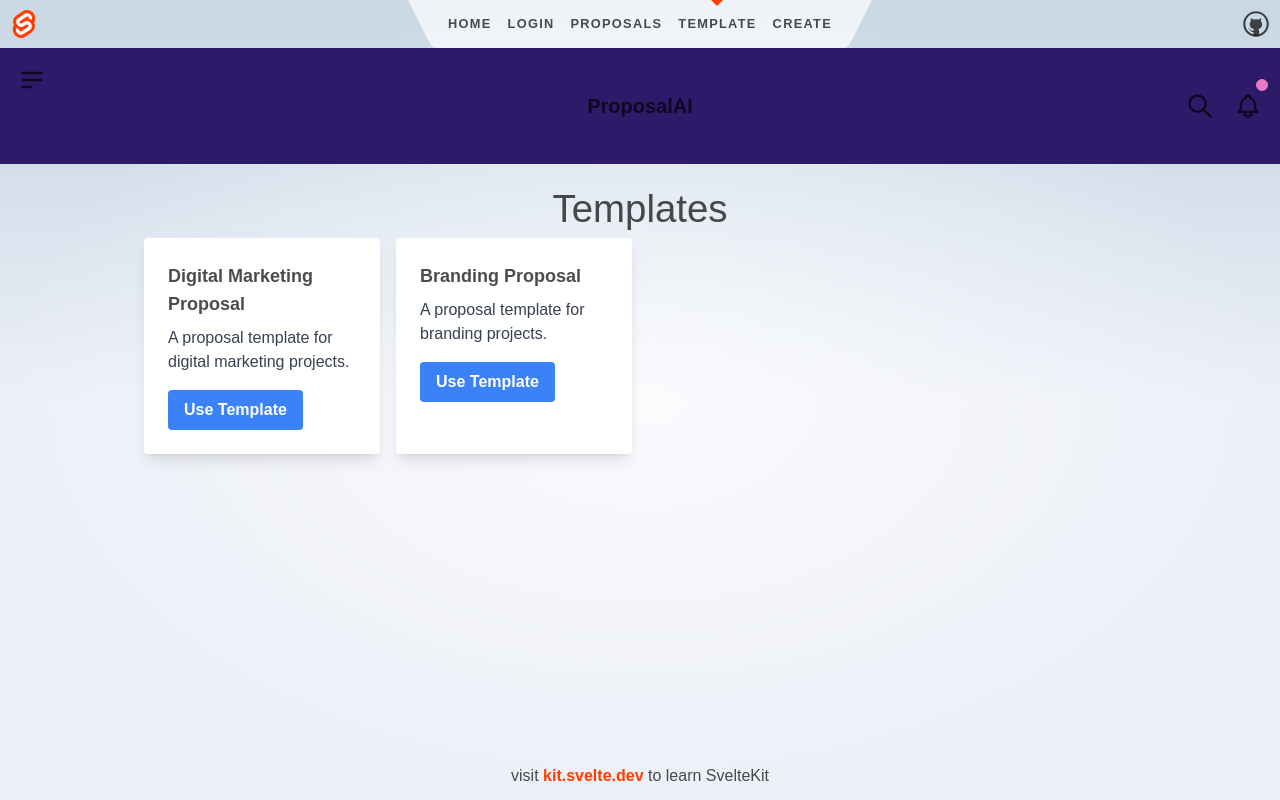
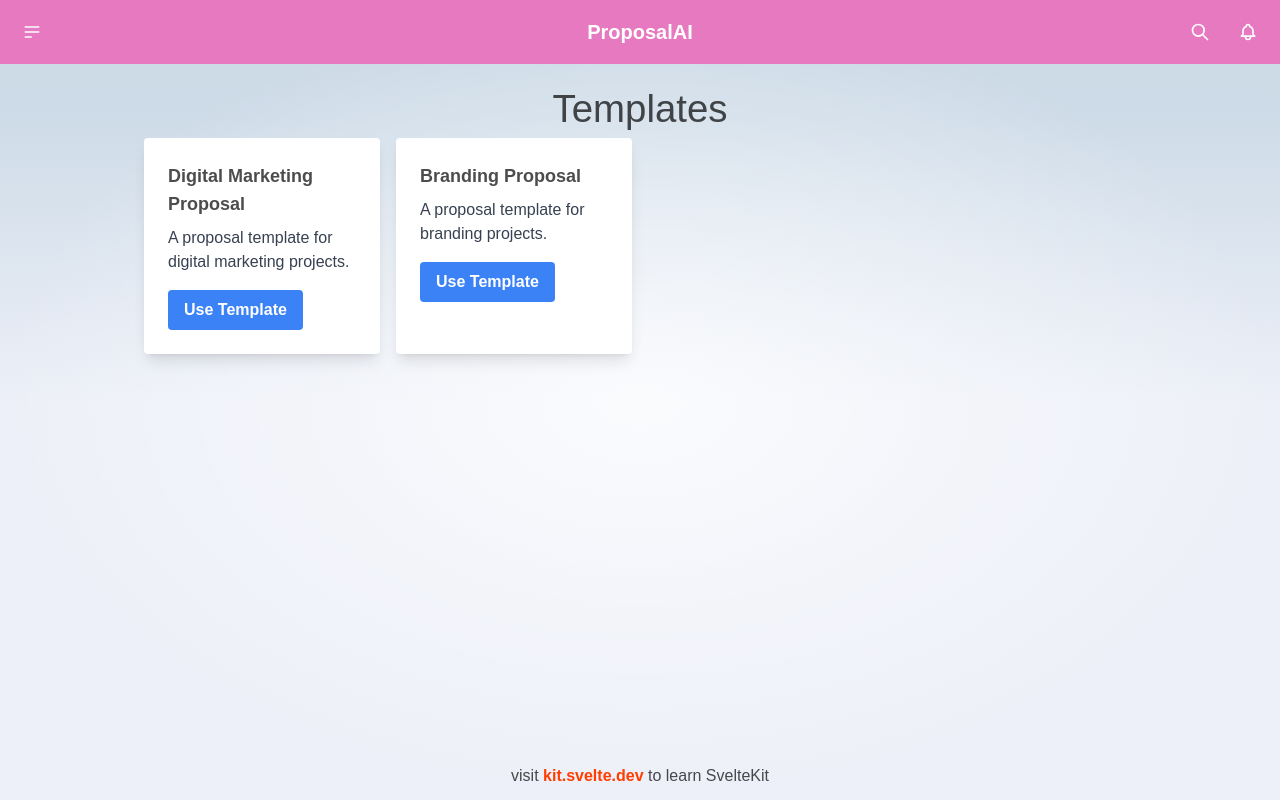
Before and after one commit to TheMattBerman/Svelte-Proposal, a SvelteKit app: page /template in a window 1280 px wide. Built offline with nearby package versions, Linux system fonts and the light colour scheme.

Commit message:
Menu updated

```diff
--- a/src/routes/+page.svelte
+++ b/src/routes/+page.svelte
@@ -7,6 +7,7 @@
 <svelte:head>
 	<title>Home</title>
 	<meta name="description" content="Svelte demo app" />
+  <meta name="viewport" content="width=device-width, initial-scale=1.0">
 </svelte:head>
 
 <section>
--- a/src/routes/Header.svelte
+++ b/src/routes/Header.svelte
@@ -1,22 +1,23 @@
 <script>
 	import { page } from '$app/stores';
+ // import { page as $page } from '$app/stores';
 	import logo from '$lib/images/svelte-logo.svg';
 	import github from '$lib/images/github.svg';
 
-let isDropdownOpen = false;
-  let notificationCount = 0;
+    let isDropdownOpen = false // default state (dropdown close)
 
-  function toggleDropdown() {
-    isDropdownOpen = !isDropdownOpen;
+  const handleDropdownClick = () => {
+    isDropdownOpen = !isDropdownOpen // togle state on click
   }
 
-  function incrementNotification() {
-    notificationCount++;
+  const handleDropdownFocusLoss = ({ relatedTarget, currentTarget }) => {
+    // use "focusout" event to ensure that we can close the dropdown when clicking outside or when we leave the dropdown with the "Tab" button
+    if (relatedTarget instanceof HTMLElement && currentTarget.contains(relatedTarget)) return // check if the new focus target doesn't present in the dropdown tree (exclude ul\li padding area because relatedTarget, in this case, will be null)
+    isDropdownOpen = false
   }
-
 </script>
 
-<header>
+<!-- <header>
 	<div class="corner">
 		<a href="https://kit.svelte.dev">
 			<img src={logo} alt="SvelteKit" />
@@ -31,9 +32,6 @@ let isDropdownOpen = false;
 			<li aria-current={$page.url.pathname === '/' ? 'page' : undefined}>
 				<a href="/">Home</a>
 			</li>
-			<!-- <li aria-current={$page.url.pathname === '/about' ? 'page' : undefined}>
-				<a href="/about">About</a>
-			</li> -->
       <li aria-current={$page.url.pathname === '/auth' ? 'page' : undefined}>
 				<a href="/auth">Login</a>
 			</li>
@@ -57,16 +55,25 @@ let isDropdownOpen = false;
 			<img src={github} alt="GitHub" />
 		</a>
 	</div>
-</header>
+</header> -->
 
-<div class="navbar bg-base-100">
+<header>
+<nav>
+<div class="navbar bg-base-100 bg-primary text-white">
   <div class="navbar-start">
-    <div class="dropdown">
-      <label class="btn btn-ghost btn-circle">
+    <div class="dropdown" on:focusout={handleDropdownFocusLoss}>
+      <button class="btn btn-ghost btn-circle " on:click={handleDropdownClick}>
         <svg xmlns="http://www.w3.org/2000/svg" class="h-5 w-5" fill="none" viewBox="0 0 24 24" stroke="currentColor"><path stroke-linecap="round" stroke-linejoin="round" stroke-width="2" d="M4 6h16M4 12h16M4 18h7" /></svg>
-      </label>
-      <ul class="menu menu-compact dropdown-content mt-3 p-2 shadow bg-base-100 rounded-box w-52">
-         <li aria-current={$page.url.pathname === '/proposals' ? 'page' : undefined}>
+      </button>
+        {#if isDropdownOpen}
+    <ul class="menu menu-compact dropdown-content mt-3 p-2 shadow bg-base-100 rounded-box w-52 bg-base-200 text-white" style="display:{isDropdownOpen ? 'block' : 'none'}; ">
+      	<li aria-current={$page.url.pathname === '/' ? 'page' : undefined}>
+				<a href="/">Home</a>
+			</li>
+      <li aria-current={$page.url.pathname === '/auth' ? 'page' : undefined}>
+				<a href="/auth">Login</a>
+			</li>
+      <li aria-current={$page.url.pathname === '/proposals' ? 'page' : undefined}>
 				<a href="/proposals">Proposals</a>
 			</li>
             <li aria-current={$page.url.pathname === '/template' ? 'page' : undefined}>
@@ -75,11 +82,12 @@ let isDropdownOpen = false;
             <li aria-current={$page.url.pathname === '/createProposal' ? 'page' : undefined}>
 				<a href="/createProposal">Create</a>
 			</li>
-      </ul>
+    </ul>
+  {/if}
     </div>
   </div>
   <div class="navbar-center">
-    <a href="/" class="btn btn-ghost normal-case text-xl">ProposalAI</a>
+    <a class="btn btn-ghost normal-case text-xl">ProposalAI</a>
   </div>
   <div class="navbar-end">
     <button class="btn btn-ghost btn-circle">
@@ -93,9 +101,11 @@ let isDropdownOpen = false;
     </button>
   </div>
 </div>
+  </nav>
+</header>
 
 <style>
-	header {
+	/* header {
 		display: flex;
 		justify-content: space-between;
 	}
@@ -181,5 +191,5 @@ let isDropdownOpen = false;
 
 	a:hover {
 		color: var(--color-theme-1);
-	}
+	} */
 </style>
```
